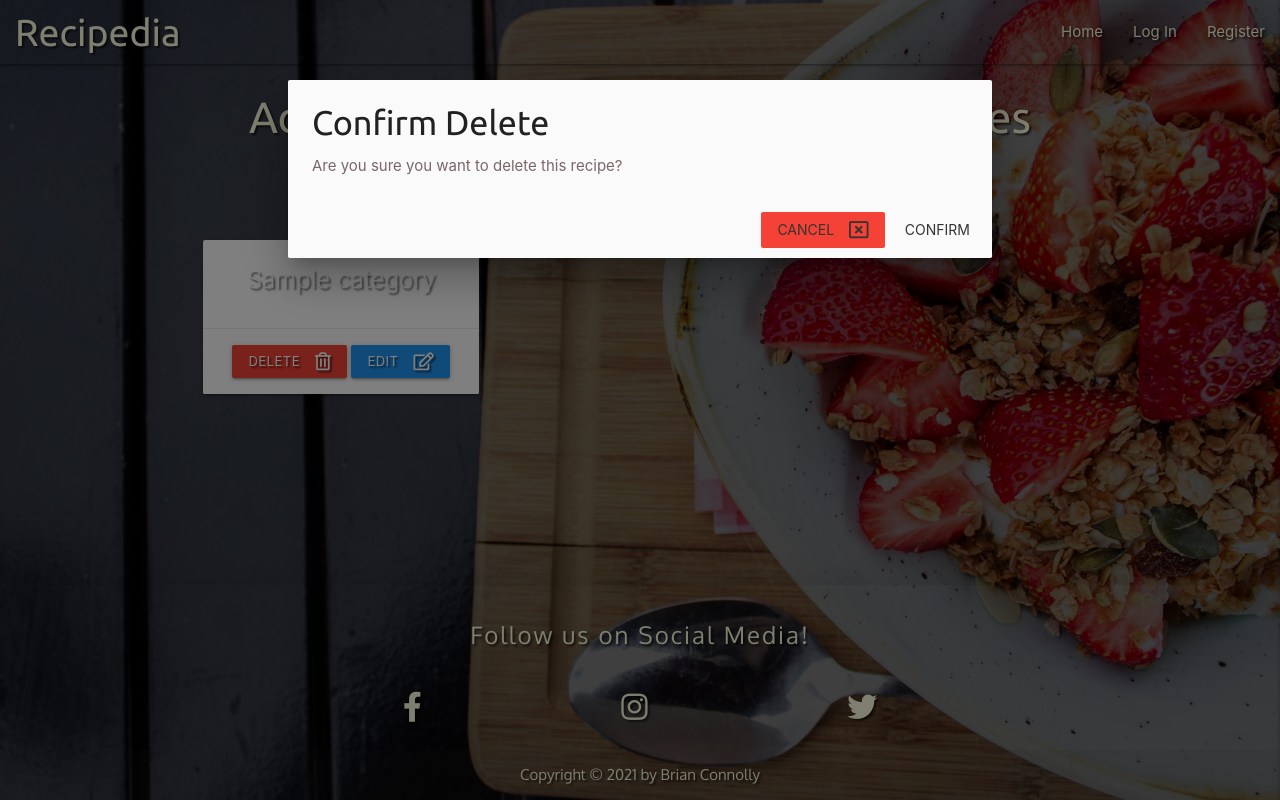
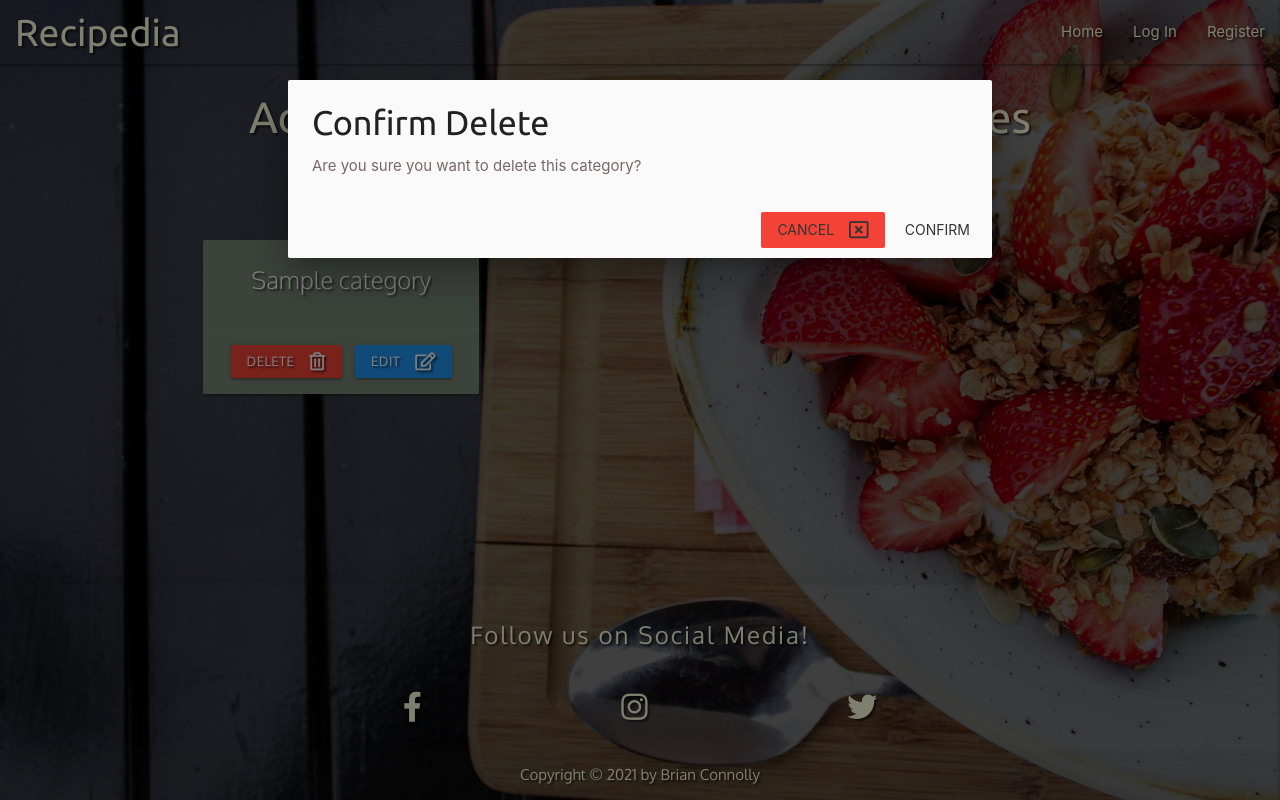
Before and after one commit to Brianconn71/ms3-recipedia, a Flask app: page /get_categories in a window 1280 px wide, after a click on "DELETE". Run offline with Flask 2, Linux system fonts and the light colour scheme; a database or web service that is not in the repository returns one stand-in record (values such as "Sample title"); some libraries are stand-ins or nearby versions.

```diff
--- a/app.py
+++ b/app.py
@@ -187,7 +187,7 @@ def edit_recipe(recipe_id):
 
 @app.route("/delete_recipe/<recipe_id>")
 def delete_recipe(recipe_id):
-    mongo.db.recipes.delete_one({"_id": ObjectId(recipe_id)})
+    mongo.db.recipes.remove({"_id": ObjectId(recipe_id)})
     flash("Recipe has been deleted successfully")
     return redirect(url_for("get_recipes"))
 
@@ -219,6 +219,28 @@ def add_category():
     return render_template("add_category.html")
 
 
+@app.route("/edit_category/<category_id>", methods=["GET", "POST"])
+def edit_category(category_id):
+    if request.method == "POST":
+        submit_category = {
+            "category_name": request.form.get("category_name")
+        }
+        mongo.db.categories.update(
+            {"_id": ObjectId(category_id)}, submit_category)
+        flash("Categroy updated successfully")
+        return redirect(url_for("get_categories"))
+
+    category = mongo.db.categories.find_one({"_id": ObjectId(category_id)})
+    return render_template("edit_category.html", category=category)
+
+
+@app.route("/delete_category/<category_id>")
+def delete_category(category_id):
+    mongo.db.categories.remove({"_id": ObjectId(category_id)})
+    flash("Category has been deleted successfully")
+    return redirect(url_for("get_categories"))
+
+
 if __name__ == "__main__":
     app.run(host=os.environ.get("IP"),
             port=int(os.environ.get("PORT")),
--- a/templates/recipe_categories.html
+++ b/templates/recipe_categories.html
@@ -5,32 +5,32 @@
 
     <div class="row">
         <div class="col s12 center-align">
-            <a href="{{ url_for('add_category')}}" class="btn-large yellow">
-                add Category <i class="fas fa-plus-alt right"></i>
+            <a href="{{ url_for('add_category')}}" class="btn-large submit-btn">
+                add Category <i class="far fa-plus-square right"></i>
             </a>
         </div>
     </div>
      <div class="row">
          {% for category in categories %}
             <div class="col s12 m4">
-                <div class="card recipedia-text shadow-text center-align">
+                <div class="card recipedia-cards recipedia-text shadow-text center-align">
                     <div class="card-content white-text">
                         <span class="card-title">{{ category.category_name.capitalize() }}</span>
                     </div>
                     <div class="card-action">
-                        <a href="#modal1" class="waves-effect waves-light btn-small modal-trigger modal-trigger red"><i class="far fa-trash-alt right"></i>Delete</a>
-                        <a href="#" class="waves-effect waves-light btn-small blue"><i class="far fa-edit right"></i>Edit</a>
+                        <a href="#modal1" class="waves-effect waves-light btn-small modal-trigger modal-trigger red" id="delete-btn"><i class="far fa-trash-alt right"></i>Delete</a>
+                        <a href="{{ url_for('edit_category', category_id=category._id)}}" class="waves-effect waves-light btn-small blue" id="edit-btn"><i class="far fa-edit right"></i>Edit</a>
                     </div>
                 </div>
             </div>
             <div id="modal1" class="modal">
                 <div class="modal-content">
                     <h4>Confirm Delete</h4>
-                    <p>Are you sure you want to delete this recipe?</p>
+                    <p>Are you sure you want to delete this category?</p>
                 </div>
                 <div class="modal-footer">
-                    <a href="#" class="waves-effect waves-green btn-flat red"> Cancel <i class="far fa-window-close right"></i></a>
-                    <a href="#" class="modal-close waves-effect waves-green btn-flat">Confirm</a>
+                    <a href="{{ url_for('edit_category', category_id=category._id) }}" class="waves-effect waves-green btn-flat red"> Cancel <i class="far fa-window-close right"></i></a>
+                    <a href="{{ url_for('delete_category', category_id=category._id)}}" class="modal-close waves-effect waves-green btn-flat">Confirm</a>
                 </div>
             </div>
         {% endfor %}
```
Also changed, not shown: templates/edit_category.html (added, +29 -0 lines).
